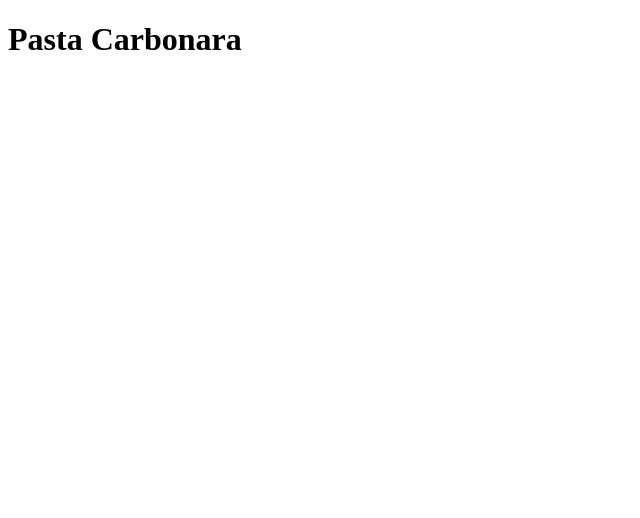
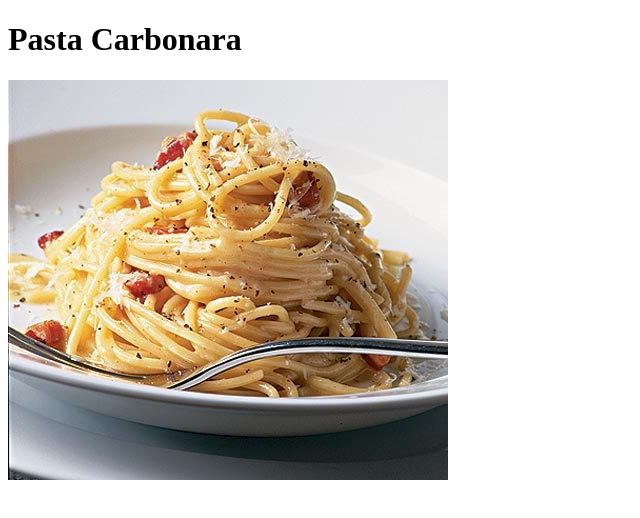
Before and after one commit to rzv12-09/odin-recipes, a plain HTML site: page recipes/carbonara.html in a window 1280 px wide. Shown: the whole page, without its empty margins (0-640 px from the left). Drawn offline with Linux system fonts and the light colour scheme.

Commit message:
Add an image with carbonara finished dish on carbonara receipe page

```diff
--- a/recipes/carbonara.html
+++ b/recipes/carbonara.html
@@ -8,5 +8,6 @@
 </head>
 <body>
     <h1>Pasta Carbonara</h1>
+    <img src="../images/pasta-carbonara.jpg" alt="Pasta Carbonara Finished Dish">
 </body>
 </html>
```
Also changed, not shown: images/pasta-carbonara.jpg (added).
